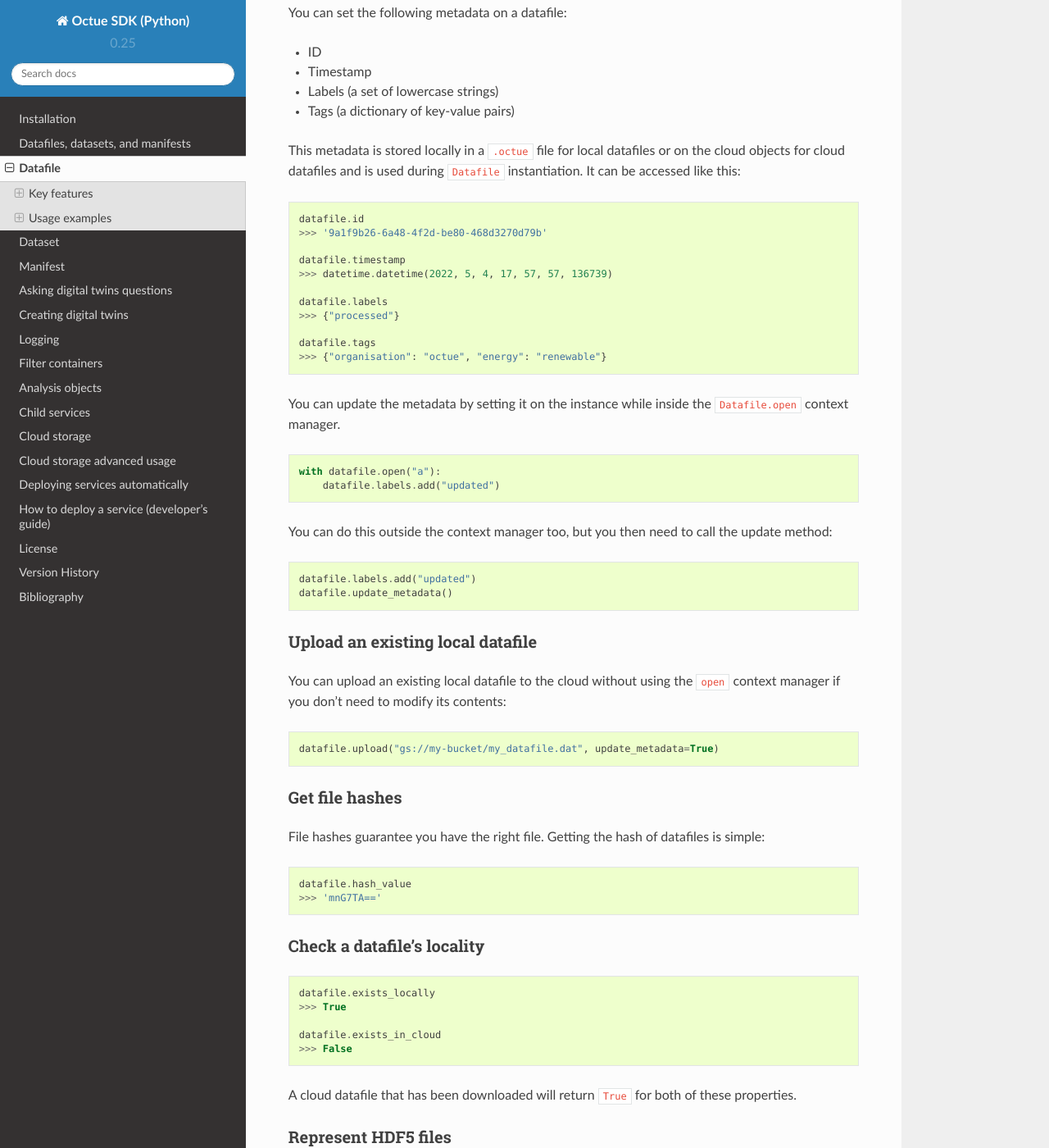
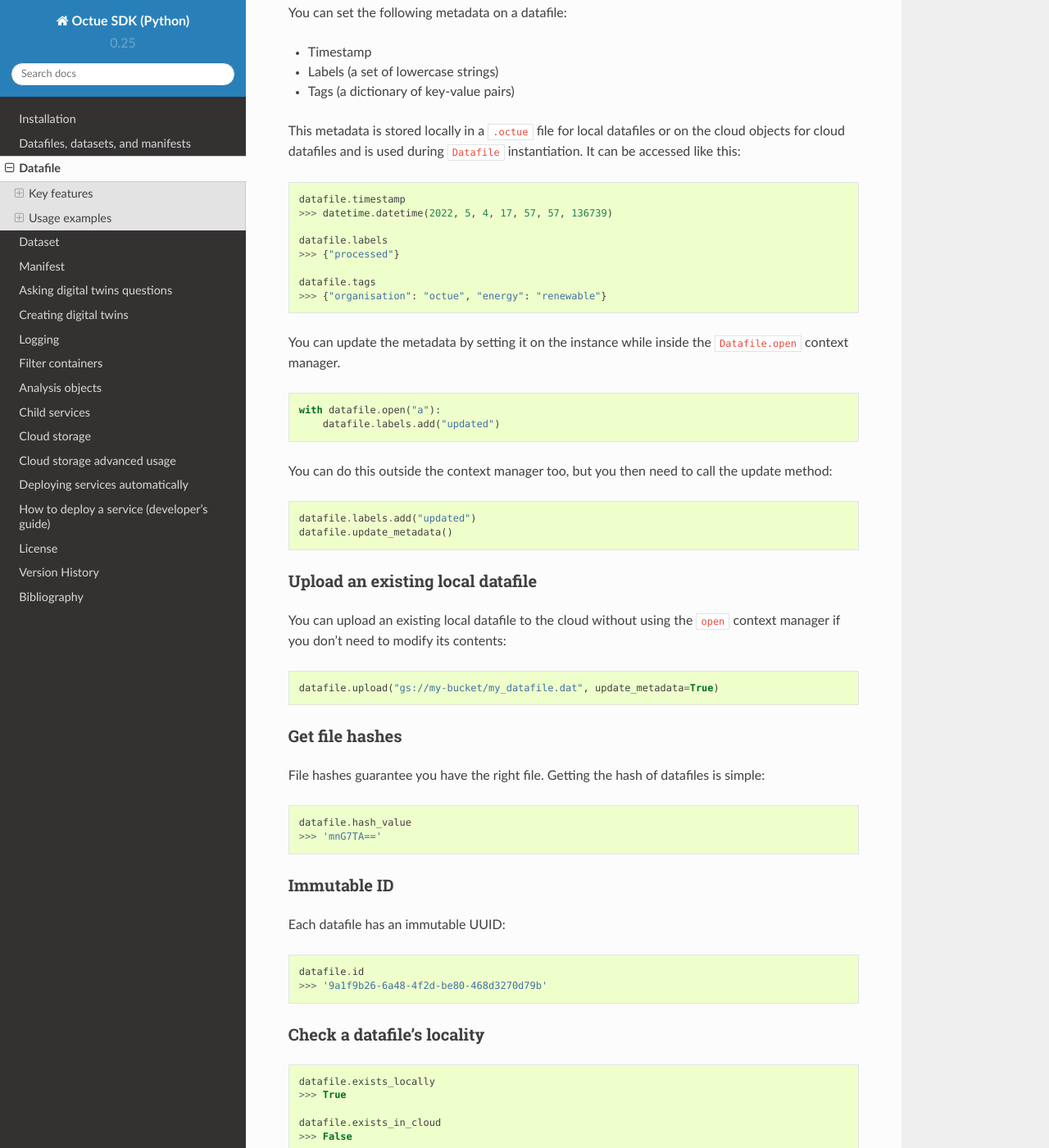
Before and after one commit to octue/octue-sdk-python, a Sphinx documentation site: the page built from docs/source/datafile.rst, in a window 1280 px wide and 1400 px high, scrolled down 1403 px. Shown: the whole window at 82% size. Built offline with Sphinx 7.4.7 and the Read the Docs theme 2.0.0, drawn with Linux system fonts in a browser that asks for light colours.

Commit message:
DOC: Specify that datafile IDs are immutable

```diff
--- a/docs/source/datafile.rst
+++ b/docs/source/datafile.rst
@@ -121,6 +117,16 @@ File hashes guarantee you have the right file. Getting the hash of datafiles is
 
     datafile.hash_value
     >>> 'mnG7TA=='
+
+
+Immutable ID
+------------
+Each datafile has an immutable UUID:
+
+.. code-block:: python
+
+    datafile.id
+    >>> '9a1f9b26-6a48-4f2d-be80-468d3270d79b'
 
 
 Check a datafile's locality
```
Also changed, not shown: other parts of docs/source/datafile.rst (+0 -4 lines).
